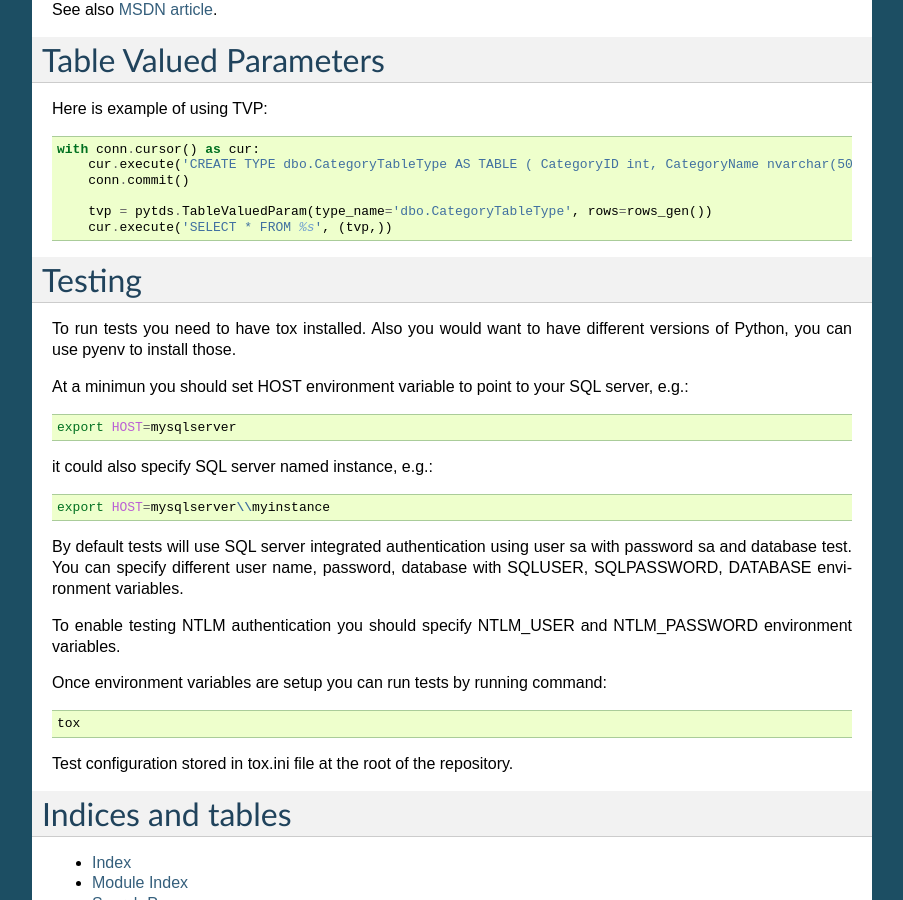
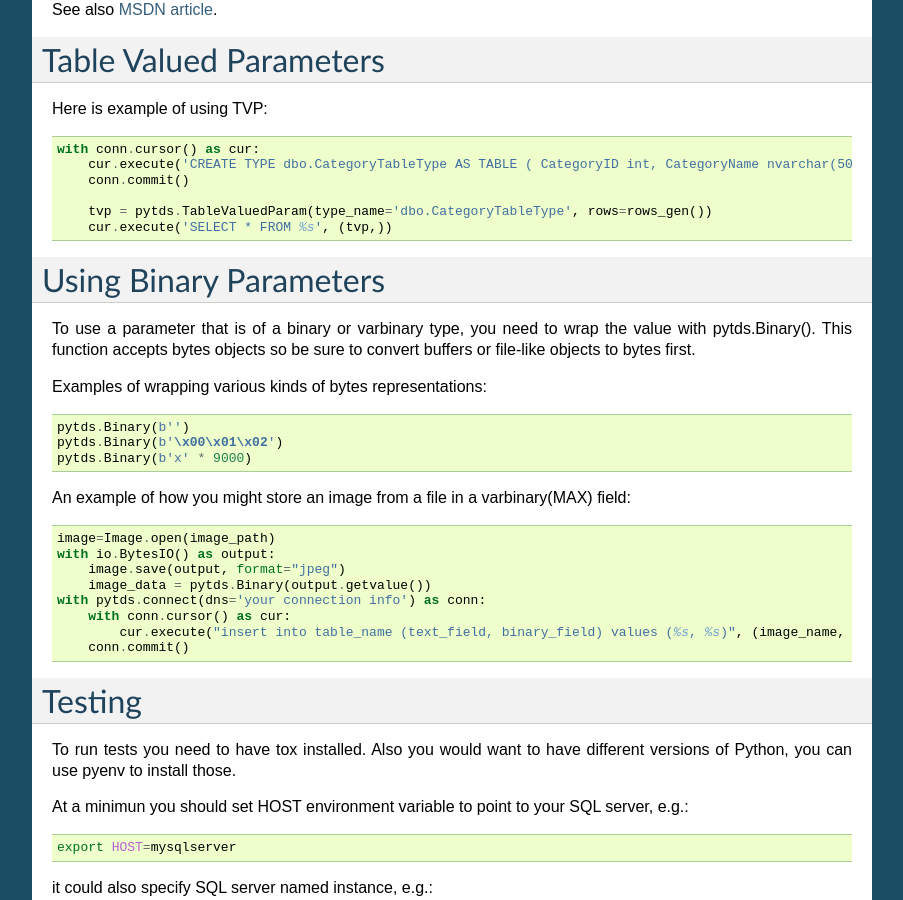
Before and after one commit to denisenkom/pytds, a Sphinx documentation site: the page built from docs/index.rst, in a window 1280 px wide and 900 px high, scrolled down 587 px. Shown: the whole window, without its empty margins (198-1101 px from the left). Built offline with Sphinx 7.4.7, drawn with Linux system fonts in a browser that asks for light colours; some of the changed text lies outside the part shown.

Commit message:
Add documentation for using binary parameters (#124)
Examples of wrapping in pytds.Binary() as per types_test.py and another example inserting image data from a file.

```diff
--- a/docs/index.rst
+++ b/docs/index.rst
@@ -41,6 +41,31 @@ Here is example of using TVP:
             tvp = pytds.TableValuedParam(type_name='dbo.CategoryTableType', rows=rows_gen())
             cur.execute('SELECT * FROM %s', (tvp,))
 
+Using Binary Parameters
+=======================
+To use a parameter that is of a binary or varbinary type, you need to wrap the value with pytds.Binary(). This function accepts bytes objects so be sure to convert buffers or file-like objects to bytes first.
+
+Examples of wrapping various kinds of bytes representations:
+
+.. code-block:: py
+
+        pytds.Binary(b'')
+        pytds.Binary(b'\x00\x01\x02')
+        pytds.Binary(b'x' * 9000)
+
+An example of how you might store an image from a file in a varbinary(MAX) field:
+
+.. code-block:: py
+
+        image=Image.open(image_path)
+        with io.BytesIO() as output:
+            image.save(output, format="jpeg")
+            image_data = pytds.Binary(output.getvalue())
+        with pytds.connect(dns='your connection info') as conn:
+            with conn.cursor() as cur:
+                cur.execute("insert into table_name (text_field, binary_field) values (%s, %s)", (image_name, image_data))
+            conn.commit()
+
 Testing
 =======
 
```
